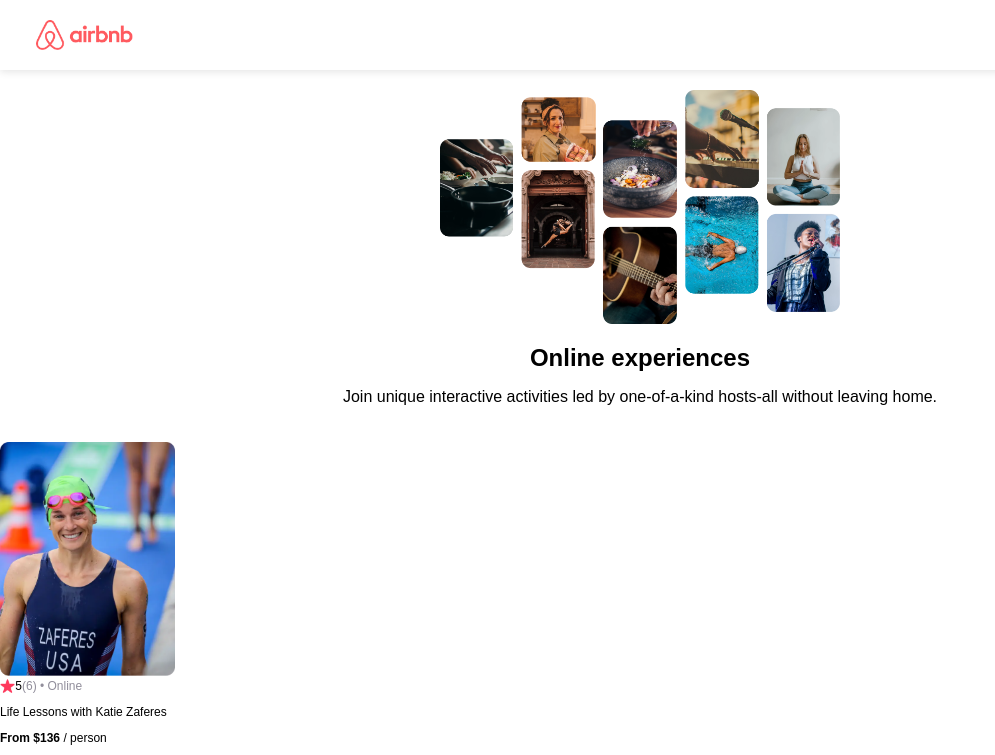
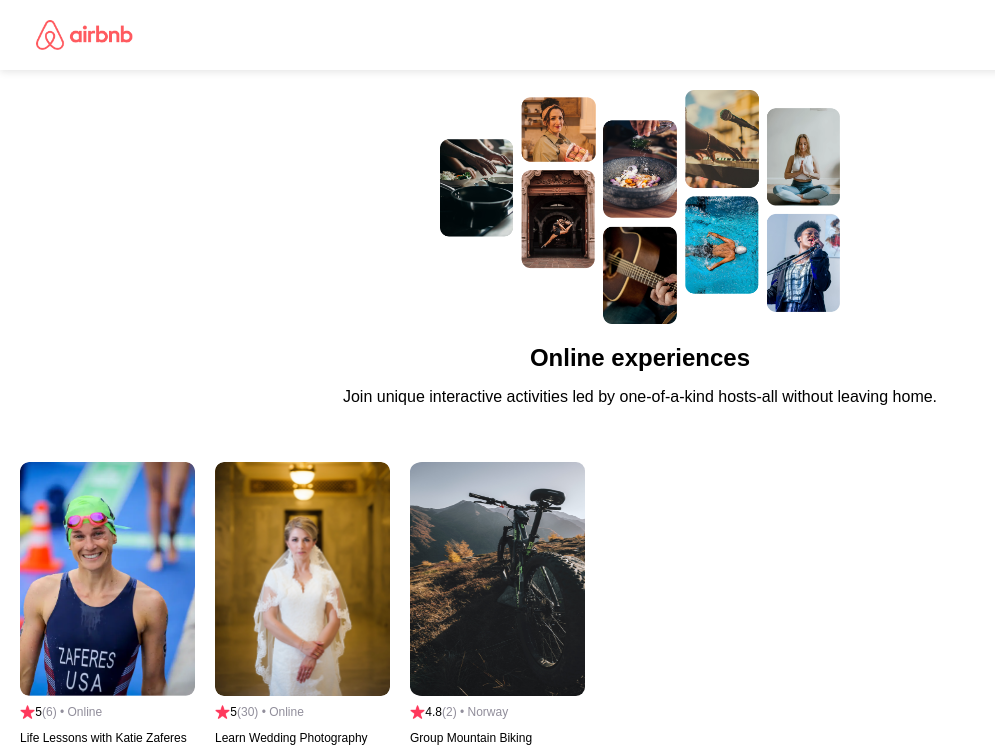
Before and after one commit to colios13/React-Learning-Projects, a JavaScript app in the folder airbnb-experience-clone/: page / in a window 1280 px wide. Shown: the top 755 px of the page, without its empty margins (0-995 px from the left). Built offline with nearby package versions, Linux system fonts and the light colour scheme; the HTML template or start-up script is replaced by a standard one.

Commit message:
style: add the style to the card list

```diff
--- a/airbnb-experience-clone/src/App.js
+++ b/airbnb-experience-clone/src/App.js
@@ -21,7 +21,9 @@
     <div className="App">
       <Navbar />
       <Hero />
-      {cards}
+      <section className='cards-list'>
+        {cards}
+      </section>
     </div>
   );
 }
--- a/airbnb-experience-clone/src/components/Card.js
+++ b/airbnb-experience-clone/src/components/Card.js
@@ -9,8 +9,8 @@
                 <span>{props.rating}</span>
                 <span className="grey">({props.reviewCount}) • {props.country}</span>
             </div>
-            <p>{props.title}</p>
-            <p><span className="bold">From ${props.price}</span> / person</p>
+            <p className="card--title">{props.title}</p>
+            <p className="card--price"><span className="bold">From ${props.price}</span> / person</p>
         </div>
      );
 }
--- a/airbnb-experience-clone/src/index.css
+++ b/airbnb-experience-clone/src/index.css
@@ -55,14 +55,26 @@
   margin-top: 0;
 }
 
+.cards-list {
+  display: flex;
+  flex-wrap: nowrap;
+  gap: 20px;
+  overflow-x: auto;
+}
+
 .card {
   width: 175px;
   font-size: 12px;
   text-align: left;
+  flex: 0 0 auto;
+  display: flex;
+  flex-direction: column;
 }
 
 .card--image {
-  width: 100%;
+  max-height: 234px;
+  border-radius: 9px;
+  margin-bottom: 9px;
 }
 
 .card--rating-country {
@@ -73,3 +85,12 @@
 .card--star {
   height: 14px;
 }
+
+.card--title {
+  overflow: hidden;
+  text-overflow: ellipsis;
+}
+
+.card--price {
+  margin-top: auto;
+}
```
